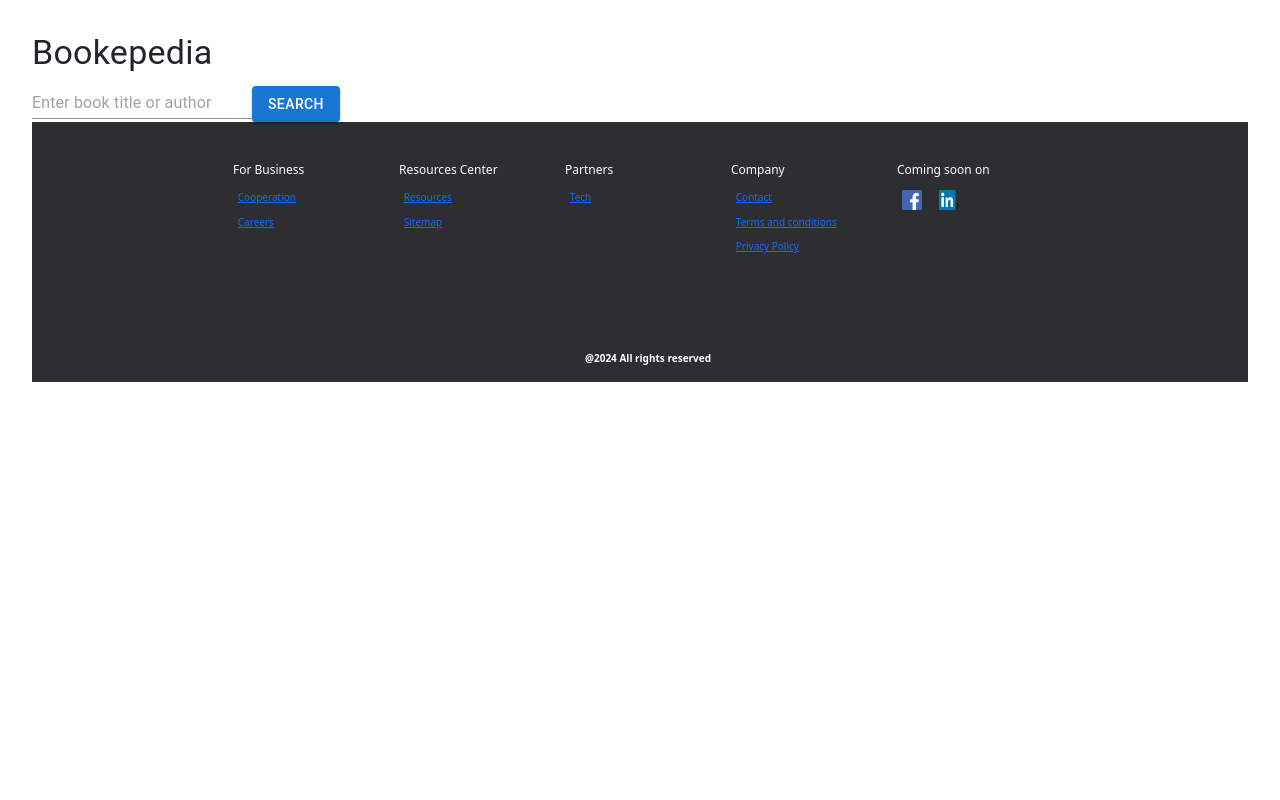
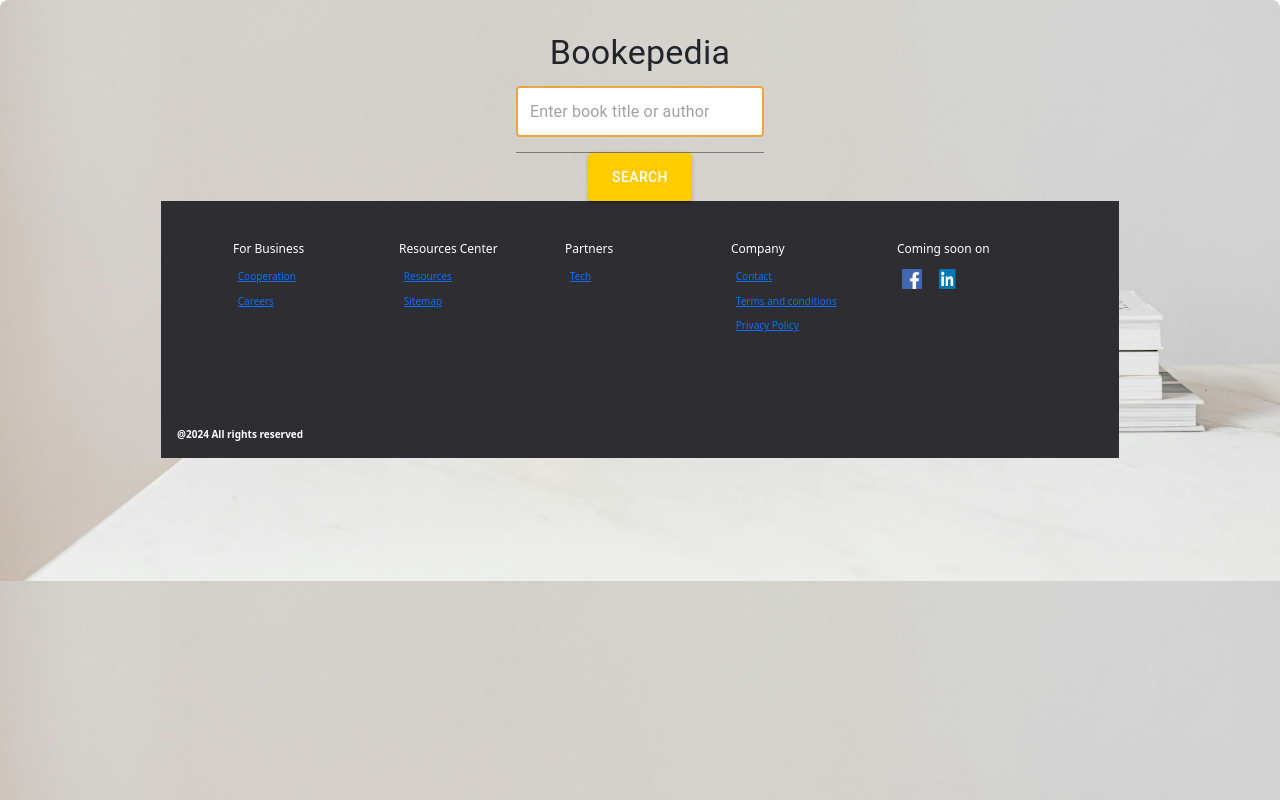
Before and after one commit to vytautastv/Bookepedia, a React (Vite) app: page / in a window 1280 px wide. Shown: the top 800 px of the page. Built offline with nearby package versions, Linux system fonts and the light colour scheme.

Commit message:
Added code to booksearch.css file

```diff
--- a/src/styles/BookSearch.css
+++ b/src/styles/BookSearch.css
@@ -1,21 +1,43 @@
-/*BookSearch.css */
+/*Added styling to BookSearch.css */
 
 .book-search {
-
+    display: flex;
+    flex-direction: column;
+    align-items: center;
+    background: url(./bookimg.jpg);
+    background-size:contain;
+    width: 100%;
+    height: 151vh;
+    padding: 20px;
+    border-radius: 8px;
+    box-shadow: 0 4px 8px rgba(0, 0, 0, 0.1);
 
 }
 
 
 .book-search input {
+    width: 100%;
+    max-width: 400px;
+    margin-bottom: 16px;
+    padding: 12px;
+    background-color: white;
+    border: 2px solid rgb(238, 164, 68);
+    border-radius: 4px;
 
 }
 
 .book-search button {
-
-
+    background-color: #ffcc00;
+    color: #fff;
+    padding: 12px 24px;
+    border: none;
+    border-radius: 4px;
+    cursor: pointer;
+    transition: background-color 0.3s;
 }
 
 
 .book-search button:hover {
+    background-color: #e6b800;
 
 }
--- a/src/styles/Footer.css
+++ b/src/styles/Footer.css
@@ -15,7 +15,7 @@ html, body {
 
 .footer {
   background-color: #2d2d32;
-    margin-top: auto; /* Push the footer to the bottom of the page */
+  margin-bottom; 25px: /* Push the footer to the bottom of the page */
   display: flex;
   flex-direction: column;
   align-items: center; /* Center items horizontally within the footer */
```
Also changed, not shown: src/styles/bookimg.jpg (added). Lines whose indentation alone changed are shown as unchanged.
